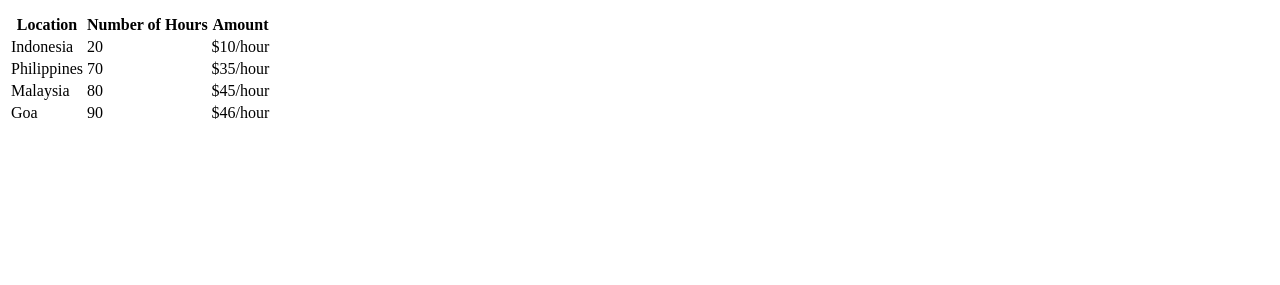
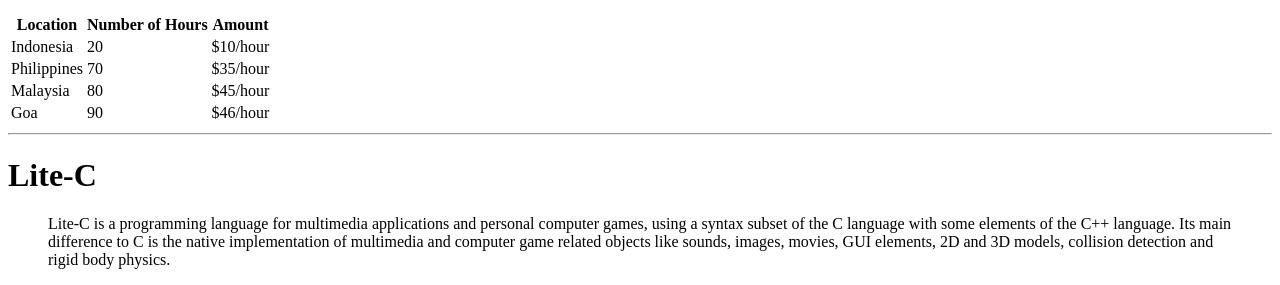
Before and after one commit to 44-563-Web-Apps-S21/webapps-s21-assignment-3-KeerthiMuli, a plain HTML site: page index.html in a window 1280 px wide. Shown: the part 685-970 px from the top of the page. Before the commit the page ends 818 px from the top, so only its background shows below. Drawn offline with Linux system fonts and the light colour scheme.

Commit message:
Update index.html

```diff
--- a/index.html
+++ b/index.html
@@ -10,7 +10,7 @@
     The way a piece or a song moves us is ultimately what makes music lovers (addicts, really)
     come back for more. But the more you understand how composers and musicians manipulate the
     fundamental <b>four elements of music — rhythm, melody, harmony and color —
-        is a peek behind the curtain.</b>
+    is a peek behind the curtain.</b>
 </p>
 <hr>
 <h1>A Beginners Guide to play Badminton</h1>
@@ -41,7 +41,7 @@
     <hr>
     <h1>Best Places to be visited under budget</h1>
     <p>Want to take a cheap vacation in 2021? Help is here. Although travel costs are on the rise this year—with experts predicting that airfares
-        will increase by 1.5% and hotels rates will go up by 2 to 4%—it’s still possible to take an affordable trip in 2021.</p>
+      will increase by 1.5% and hotels rates will go up by 2 to 4%—it’s still possible to take an affordable trip in 2021.</p>
     <table>
     <tr>
         <th>Location</th>
@@ -69,5 +69,13 @@
         <td>$46/hour</td>
       </tr>
     </table>
+    <hr>
+<h1>Lite-C</h1>
+<blockquote>
+Lite-C is a programming language for multimedia applications and personal computer games, using a syntax
+subset of the C language with some elements of the C++ language. Its main difference to C is the native
+implementation of multimedia and computer game related objects like sounds, images, movies, GUI elements,
+2D and 3D models, collision detection and rigid body physics.
+</blockquote>
     </body>
     </html>
```
